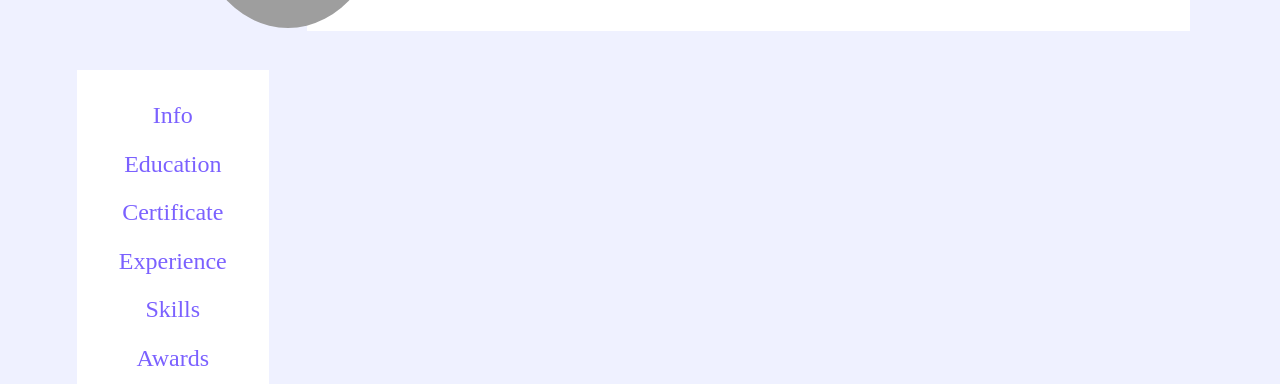
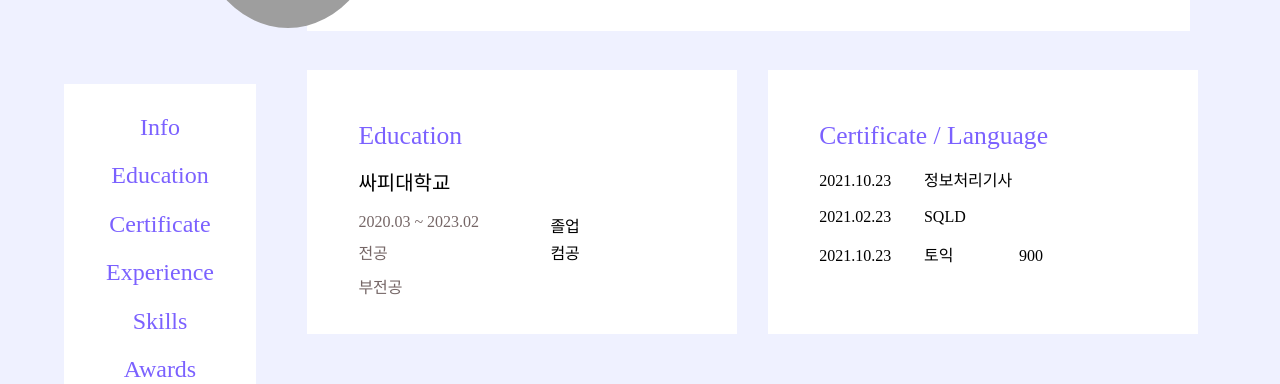
Before and after one commit to hajungkim/proFolio, a Vue app in the folder frontend/: page /#/them3 in a window 1280 px wide. Shown: the part 388-772 px from the top of the page. Built offline with nearby package versions, Linux system fonts and the light colour scheme; grey boxes are pictures that could not be loaded; a web font is replaced by a local one.

Commit message:
[FE][Feat]템플릿3 Education, Certificate

```diff
--- a/frontend/src/assets/styles/Them1.css
+++ b/frontend/src/assets/styles/Them1.css
@@ -81,7 +81,7 @@
     height: 50vh;
     grid-template-columns: repeat(2, 1fr);
 }
-.box{
+.them1-box{
     border-radius: 70%;
     width: 10vw;
     height: 20vh;
--- a/frontend/src/assets/styles/Them3.css
+++ b/frontend/src/assets/styles/Them3.css
@@ -1,16 +1,18 @@
 .them3{
     background-color: #EFF1FF;
+    min-height: 100vh;
     padding-top: 5%;
 }
 .them3-content{
+    padding-left: 20%;
     display: grid;
-    grid-template-columns: repeat(5, 1fr);
+    grid-template-columns: repeat(2, 1fr);
 }
 .them3 .menu{
-    grid-column: 1 / span 1;
+    position: absolute;
     background-color: white;
-    margin-left: 30%;
-    padding-top: 1%;
+    left: 5%;
+    top: 59%;
     height: 70vh;
     width: 15vw;
 }
@@ -38,13 +40,15 @@
 .menu-buttons div{
     margin: 5% auto;
 }
-.box{
+.them3-box{
     margin: 0;
     position: absolute;
     left: 15vw;
     top: 22vh;
     width: 15vw;
     height: 30vh;
+    border-radius: 70%;
+    overflow: hidden;
 }
 .them3-info{
     margin: 3% 0;
@@ -74,3 +78,15 @@
     grid-column: 1;
     font-weight: bold;
 }
+.them3-edu{
+    background-color: white;
+    grid-column: 1;
+    margin-left: 10%;
+    margin-right: 6%;
+    padding: 10% 10% 5% 10%;
+}
+.them3-certi{
+    background-color: white;
+    margin-right: 16%;
+    padding: 10% 10% 5% 10%;
+}
--- a/frontend/src/components/Them1Info.vue
+++ b/frontend/src/components/Them1Info.vue
@@ -2,7 +2,9 @@
   <div class="info">
       <div class="left">
           <div class="title">
-              <div class="box"><img :src = "resume.user.profile_path" class="profile-img"></div>
+              <div class="them1-box">
+                <img :src = "resume.user.profile_path" class="profile-img">
+              </div>
               <div class="slogan">
                 <div>성장하는</div>
                 <div style="color: #7B61FF; font-size: 3vw">개발자</div>
--- /dev/null
+++ b/frontend/src/components/Them3Certi.vue
@@ -0,0 +1,35 @@
+<template>
+  <div class="them3-certi">
+      <div class="name">Certificate / Language</div>
+      <div v-for="(cer) in resume.certificate" :key="cer.id" style="margin: 5% 0">
+          <span>{{cer.certified_date}}</span>
+          <span  style="margin: 10%">{{cer.name}}</span>
+      </div>
+      <div v-for="(lag) in resume.foreign_lang" :key="lag.id">
+          <span>{{lag.certified_date}}</span>
+          <span style="margin: 10%">{{lag.name}}</span>
+          <span style="margin: 10%">{{lag.score}}</span>
+      </div>
+  </div>
+</template>
+
+<script>
+import { mapState } from 'vuex';
+
+export default {
+  name: 'Them3Certi',
+  data() {
+    return {
+    };
+  },
+  computed: {
+    ...mapState([
+      'resume',
+    ]),
+  },
+};
+</script>
+
+<style>
+@import '../assets/styles/Them3.css';
+</style>
--- a/frontend/src/components/Them3Edu.vue
+++ b/frontend/src/components/Them3Edu.vue
@@ -0,0 +1,41 @@
+<template>
+  <div class="them3-edu">
+        <div class="name">Education</div>
+            <div class="university">{{resume.education.university}}</div>
+            <div class="raw">
+                <div class="sub">
+                    {{resume.education.admission_date}} ~ {{resume.education.graduation_date}}
+                </div>
+                    {{resume.education.graduation}}
+            </div>
+            <div class="raw">
+                <div class="sub">전공</div>
+                {{resume.education.major}}
+            </div>
+            <div class="raw">
+                <div class="sub">부전공</div>
+                {{resume.education.minor}}
+            </div>
+  </div>
+</template>
+
+<script>
+import { mapState } from 'vuex';
+
+export default {
+  name: 'Them3Edu',
+  data() {
+    return {
+    };
+  },
+  computed: {
+    ...mapState([
+      'resume',
+    ]),
+  },
+};
+</script>
+
+<style>
+@import '../assets/styles/Them3.css';
+</style>
--- a/frontend/src/components/Them3Info.vue
+++ b/frontend/src/components/Them3Info.vue
@@ -1,6 +1,6 @@
 <template>
   <div class="them3-info">
-      <div class="box">
+      <div class="them3-box">
           <img :src="resume.user.profile_path" class="profile-img"/>
       </div>
       <div class="info-box">
--- a/frontend/src/views/Them3.vue
+++ b/frontend/src/views/Them3.vue
@@ -1,7 +1,6 @@
 <template>
   <div class="them3">
       <Them3Info/>
-      <div class="them3-content">
         <div class="menu">
           <ul class="itmes">
             <li>Info</li>
@@ -17,15 +16,20 @@
             <div>변환</div>
           </div>
         </div>
+      <div class="them3-content">
+        <Them3Edu/>
+        <Them3Certi/>
       </div>
   </div>
 </template>
 
 <script>
+import Them3Certi from '../components/Them3Certi.vue';
+import Them3Edu from '../components/Them3Edu.vue';
 import Them3Info from '../components/Them3Info.vue';
 
 export default {
-  components: { Them3Info },
+  components: { Them3Info, Them3Edu, Them3Certi },
   name: 'Them3',
   data() {
     return {
```
